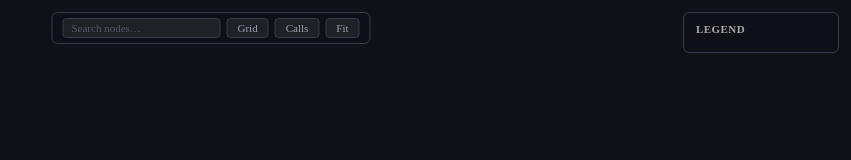
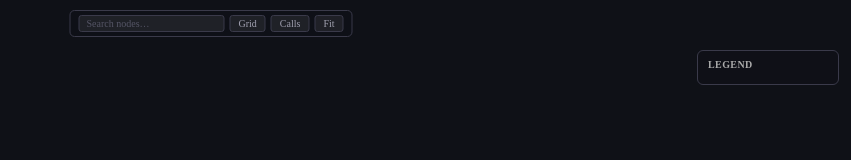
Before and after one commit to adgk2349/FlowMap-AI_Code_Hallucination_Guard_for_Swift, a website: page editor/vscode/webview/graph.html in a window 1280 px wide. Shown: the whole page, without its empty margins (429-1280 px from the left). Drawn offline with Linux system fonts and the light colour scheme.

Commit message:
PR8.1 Part 5: empty state, compact toolbar, legend gap below toolbar
- Add #empty-state overlay (display:none flex) shown by JS when there are
  no file nodes in the workspace — avoids a completely blank panel
- Toolbar padding reduced (5px→4px, 10px→8px) and font/input sizes
  trimmed to 10px so the toolbar is visually lighter
- Legend top changed from 12px to 50px so it starts below the toolbar
  (~30px tall) and cannot overlap it at any window size
- Status badge top aligned to 10px to match trimmed toolbar height
- Legend padding tightened to 8px/10px; swatch size 14px→12px; text 11px→10px

Co-Authored-By: Claude Sonnet 4.6 <noreply@anthropic.com>

```diff
--- a/editor/vscode/webview/graph.html
+++ b/editor/vscode/webview/graph.html
@@ -22,30 +22,43 @@
         inset: 0;
         background: #0f1117;
       }
-      /* ── Toolbar (search + layout buttons) ────────────────────────────── */
+      /* ── Empty state overlay ────────────────────────────────────────────── */
+      #empty-state {
+        display: none; /* shown by JS when no file nodes exist */
+        position: absolute;
+        inset: 0;
+        align-items: center;
+        justify-content: center;
+        color: #555566;
+        font-size: 14px;
+        pointer-events: none;
+        z-index: 5;
+      }
+      /* ── Toolbar (search + layout buttons) ─────────────────────────────── */
+      /* Slightly compact (PR8.1): reduced padding and font-size vs PR8 */
       #toolbar {
         position: absolute;
-        top: 12px;
+        top: 10px;
         left: 50%;
         transform: translateX(-50%);
         display: flex;
-        gap: 6px;
+        gap: 5px;
         align-items: center;
         background: rgba(15, 17, 23, 0.92);
         border: 1px solid #3a3a4a;
-        border-radius: 6px;
-        padding: 5px 10px;
+        border-radius: 5px;
+        padding: 4px 8px;
         z-index: 10;
         pointer-events: auto;
       }
       #toolbar input[type='text'] {
         background: rgba(255, 255, 255, 0.07);
         border: 1px solid #3a3a4a;
-        border-radius: 4px;
+        border-radius: 3px;
         color: #c0c0d0;
-        font-size: 11px;
-        padding: 3px 8px;
-        width: 140px;
+        font-size: 10px;
+        padding: 2px 7px;
+        width: 130px;
         outline: none;
         font-family: inherit;
       }
@@ -58,10 +71,10 @@
       #toolbar button {
         background: rgba(255, 255, 255, 0.07);
         border: 1px solid #3a3a4a;
-        border-radius: 4px;
+        border-radius: 3px;
         color: #a0a0b0;
-        font-size: 11px;
-        padding: 3px 10px;
+        font-size: 10px;
+        padding: 2px 8px;
         cursor: pointer;
         font-family: inherit;
         transition: background 0.15s, color 0.15s, border-color 0.15s;
@@ -71,34 +84,35 @@
         color: #c8d8f0;
         border-color: #4da3ff;
       }
-      /* ── Legend ────────────────────────────────────────────────────────── */
+      /* ── Legend ─────────────────────────────────────────────────────────── */
+      /* top: 50px leaves enough gap below the toolbar (≈30px tall) */
       #legend {
         position: absolute;
-        top: 12px;
+        top: 50px;
         right: 12px;
         background: rgba(15, 17, 23, 0.88);
         border: 1px solid #3a3a4a;
         border-radius: 6px;
-        padding: 10px 12px;
-        min-width: 130px;
+        padding: 8px 10px;
+        min-width: 120px;
         pointer-events: none;
         z-index: 10;
       }
       #legend-title {
-        font-size: 11px;
+        font-size: 10px;
         font-weight: bold;
         color: #aaa;
-        margin-bottom: 7px;
+        margin-bottom: 6px;
         letter-spacing: 0.04em;
       }
       /* ── Status badge (top-left) ────────────────────────────────────────── */
       #status-badge {
         position: absolute;
-        top: 12px;
+        top: 10px;
         left: 12px;
-        padding: 6px 10px;
-        border-radius: 6px;
-        font-size: 12px;
+        padding: 5px 9px;
+        border-radius: 5px;
+        font-size: 11px;
         font-weight: bold;
         pointer-events: none;
         z-index: 10;
@@ -149,15 +163,18 @@
   </head>
   <body>
     <div id="cy"></div>
+    <!-- Empty state: shown when workspace has no file nodes -->
+    <div id="empty-state">No Swift files found in this workspace.</div>
     <div id="status-badge"></div>
     <div id="license-badge"></div>
-    <!-- Toolbar: search + layout switcher buttons -->
+    <!-- Toolbar: search + layout switcher buttons (top-centre) -->
     <div id="toolbar">
       <input type="text" id="search-input" placeholder="Search nodes…" />
       <button id="btn-grid">Grid</button>
       <button id="btn-calls">Calls</button>
       <button id="btn-fit">Fit</button>
     </div>
+    <!-- Legend: top-right, positioned below toolbar so they don't overlap -->
     <div id="legend">
       <div id="legend-title">LEGEND</div>
     </div>
```
